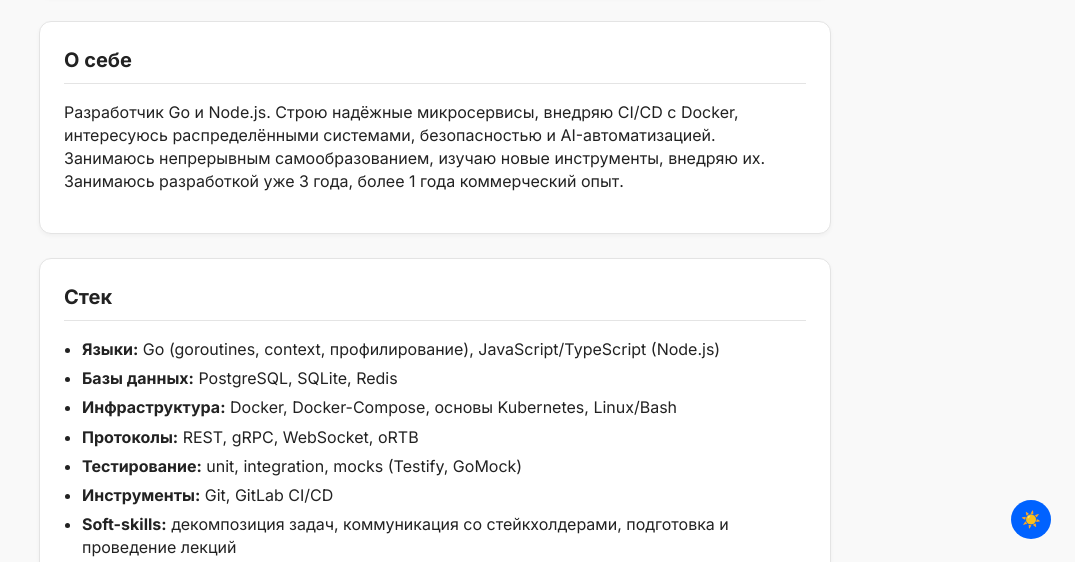
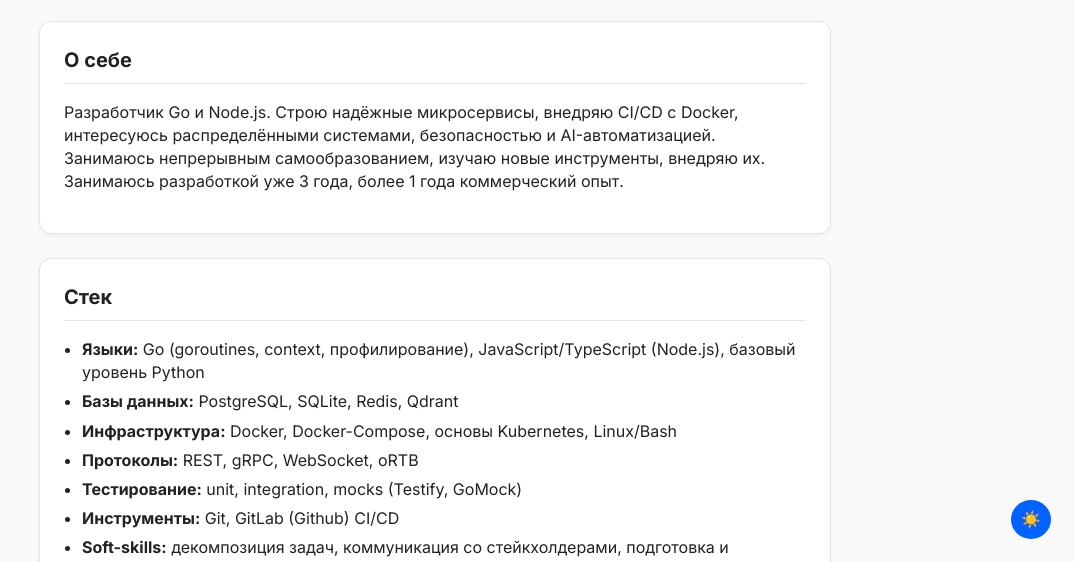
Before and after one commit to Arelost39/Arelost39.github.io, a plain HTML site: page index.html in a window 1280 px wide. Shown: the part 237-799 px from the top of the page, without its empty margins (205-1280 px from the left). Drawn offline with Linux system fonts and the light colour scheme.

Commit message:
Update skills and tools in index.html

```diff
--- a/index.html
+++ b/index.html
@@ -183,12 +183,12 @@
     <section class="card" id="skills">
       <h2>Стек</h2>
       <ul>
-        <li><strong>Языки:</strong> Go (goroutines, context, профилирование), JavaScript/TypeScript (Node.js)</li>
-        <li><strong>Базы данных:</strong> PostgreSQL, SQLite, Redis</li>
+        <li><strong>Языки:</strong> Go (goroutines, context, профилирование), JavaScript/TypeScript (Node.js), базовый уровень Python</li>
+        <li><strong>Базы данных:</strong> PostgreSQL, SQLite, Redis, Qdrant</li>
         <li><strong>Инфраструктура:</strong> Docker, Docker-Compose, основы Kubernetes, Linux/Bash</li>
         <li><strong>Протоколы:</strong> REST, gRPC, WebSocket, oRTB</li>
         <li><strong>Тестирование:</strong> unit, integration, mocks (Testify, GoMock)</li>
-        <li><strong>Инструменты:</strong> Git, GitLab CI/CD</li>
+        <li><strong>Инструменты:</strong> Git, GitLab (Github) CI/CD</li>
         <li><strong>Soft-skills:</strong> декомпозиция задач, коммуникация со стейкхолдерами, подготовка и проведение лекций</li>
         <li><strong>Языки:</strong> English B1 — читаю документацию, поддерживаю диалог (без сертификата)</li>
       </ul>
@@ -202,6 +202,7 @@
         <li><strong>Telegram-бот аналитики</strong>: автоматизация отчётности, push-уведомления</li>
         <li><strong>Автоматическая персонализация email-рассылки (LLM)</strong>: генерация HTML-писем, постинг через SMTP (Mailgun и Gmail API)</li>
         <li><strong>Платформа автоматизации внутренних процессов</strong>: уменьшение рутинных задач аналитиков, разработка инструментов автоматизации</li>
+        <li><strong>Облачное хранилище под заказ</strong>: <a href="https://files.grant-audit.ru" target="_blank" rel="noopener">files.grant-audit.ru</a></li>
         <li><strong>VPN-сервера</strong>: система серверов в разных локациях для задач команды</li>
       </ul>
     </section>
```
